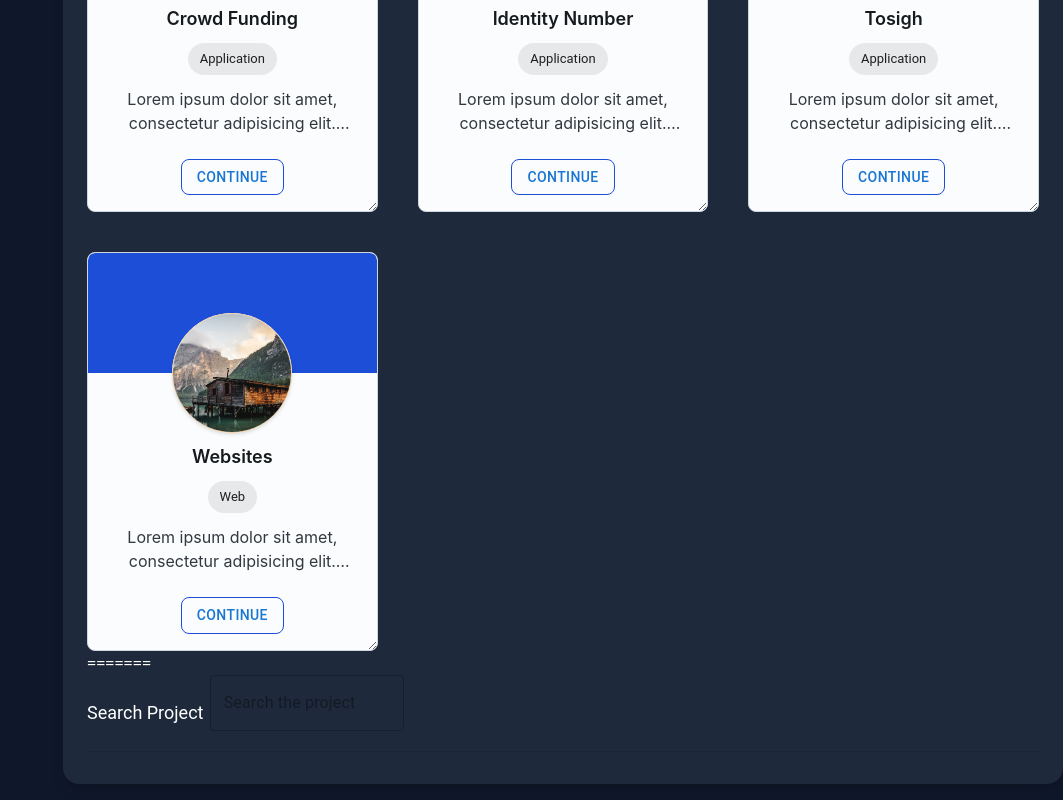
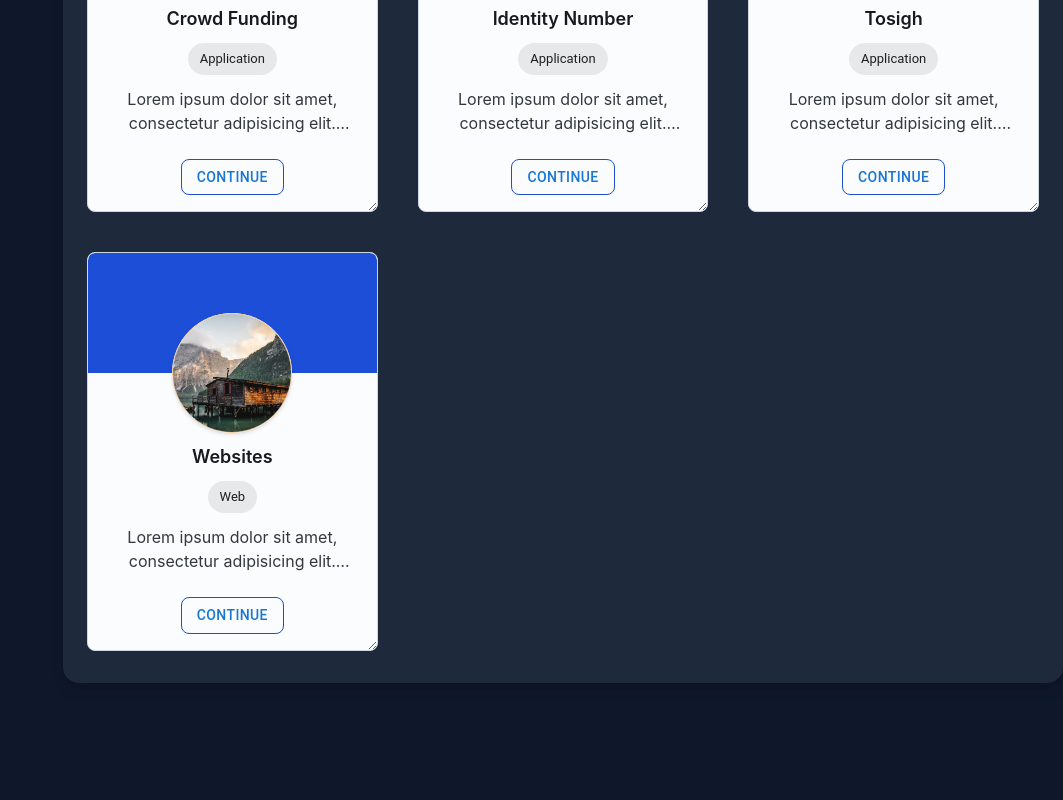
Before and after one commit to Reza-Rayan/amazing-dashboard, a React (Vite) app: page /projects in a window 1280 px wide. Shown: the part 900-1700 px from the top of the page, without its empty margins (217-1280 px from the left). After the commit the page ends 1599 px from the top, so only its background shows below. Built offline with nearby package versions, Linux system fonts and the light colour scheme.

Commit message:
FIX: search container engine

```diff
--- a/src/app/pages/Projects/components/ProjectsContainer.tsx
+++ b/src/app/pages/Projects/components/ProjectsContainer.tsx
@@ -1,13 +1,11 @@
 // Custom Components
 import ProjectCard from "./ProjectCard";
-// Mock Data
-import { projects } from "../../../data/projects.json";
 // Types
 import { ProjectProps } from "../../../../types/Project.interface";
 
-const ProjectsContainer = () => {
+const ProjectsContainer = ({ projects }: any) => {
   return (
-    <div className="grid grid-cols-1 lg:grid-cols-3 gap-10">
+    <div className="grid grid-cols-1 lg:grid-cols-3 gap-10 lg:min-h-[500px]">
       {projects.map((project: ProjectProps) => (
         <ProjectCard
           key={project.id}
--- a/src/app/pages/Projects/index.tsx
+++ b/src/app/pages/Projects/index.tsx
@@ -1,3 +1,4 @@
+import { useState } from "react";
 // Custom Components
 import { Box, Divider, Stack, TextField, Typography } from "@mui/material";
 // Custom Components
@@ -5,8 +6,16 @@ import CContainer from "../../templates/CContainer";
 import HeaderBanner from "./components/HeaderBanner";
 import ProjectsContainer from "./components/ProjectsContainer";
 // ------------------------------------------------------------------------
+import { projects } from "../../data/projects.json";
 
 const ProjectsPage = () => {
+  const [searchQuery, setSearchQuery] = useState("");
+
+  // Filter projects based on search input
+  const filteredProjects = projects.filter((project) =>
+    project.title.toLowerCase().includes(searchQuery.toLowerCase())
+  );
+
   return (
     <section className="space-y-5">
       <HeaderBanner />
@@ -20,26 +29,27 @@ const ProjectsPage = () => {
               variant="outlined"
               color="primary"
               placeholder="type project name ..."
+              value={searchQuery}
+              onChange={(e) => setSearchQuery(e.target.value)}
             />
           </Box>
         </Stack>
         <Divider sx={{ marginY: "20px" }} />
-        <ProjectsContainer />
-        =======
-        <div className="grid grid-cols-1 lg:grid-cols-3">
-          <Box display={"flex"} alignItems={"center"}>
-            <Typography variant="h3" fontSize={18} width={"200px"}>
-              Search Project
+        {filteredProjects.length > 0 ? (
+          <ProjectsContainer projects={filteredProjects} />
+        ) : (
+          <Box
+            minHeight={200}
+            display={"flex"}
+            justifyContent={"center"}
+            alignItems={"center"}
+            sx={{ opacity: "0.8" }}
+          >
+            <Typography variant="h6" fontSize={32} color="textSecondary">
+              No projects found.
             </Typography>
-            <TextField
-              type="search"
-              placeholder="Search the project"
-              sx={{ marginBottom: "20px" }}
-              fullWidth
-            />
           </Box>
-        </div>
-        <Divider />
+        )}
       </CContainer>
     </section>
   );
```
